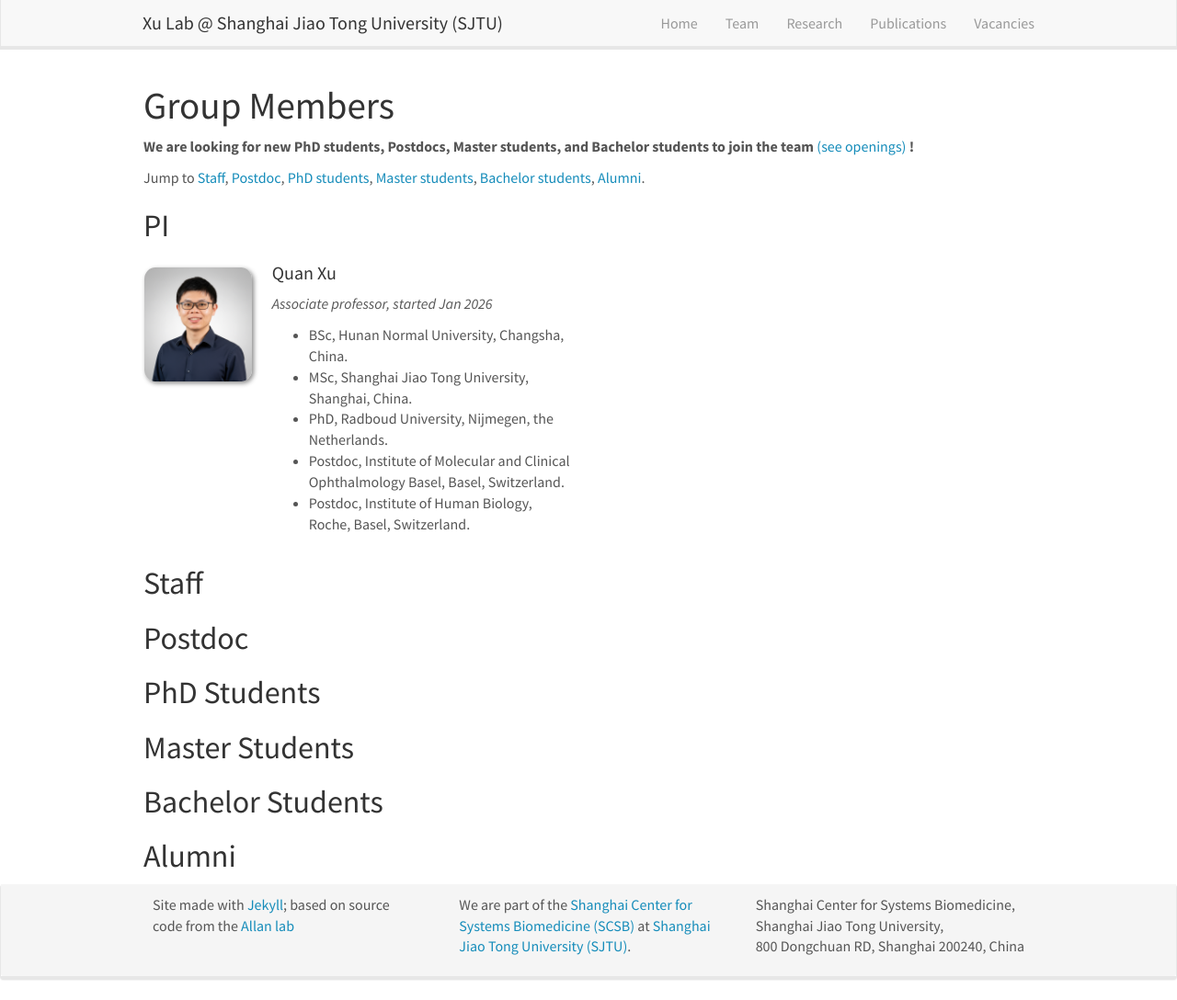
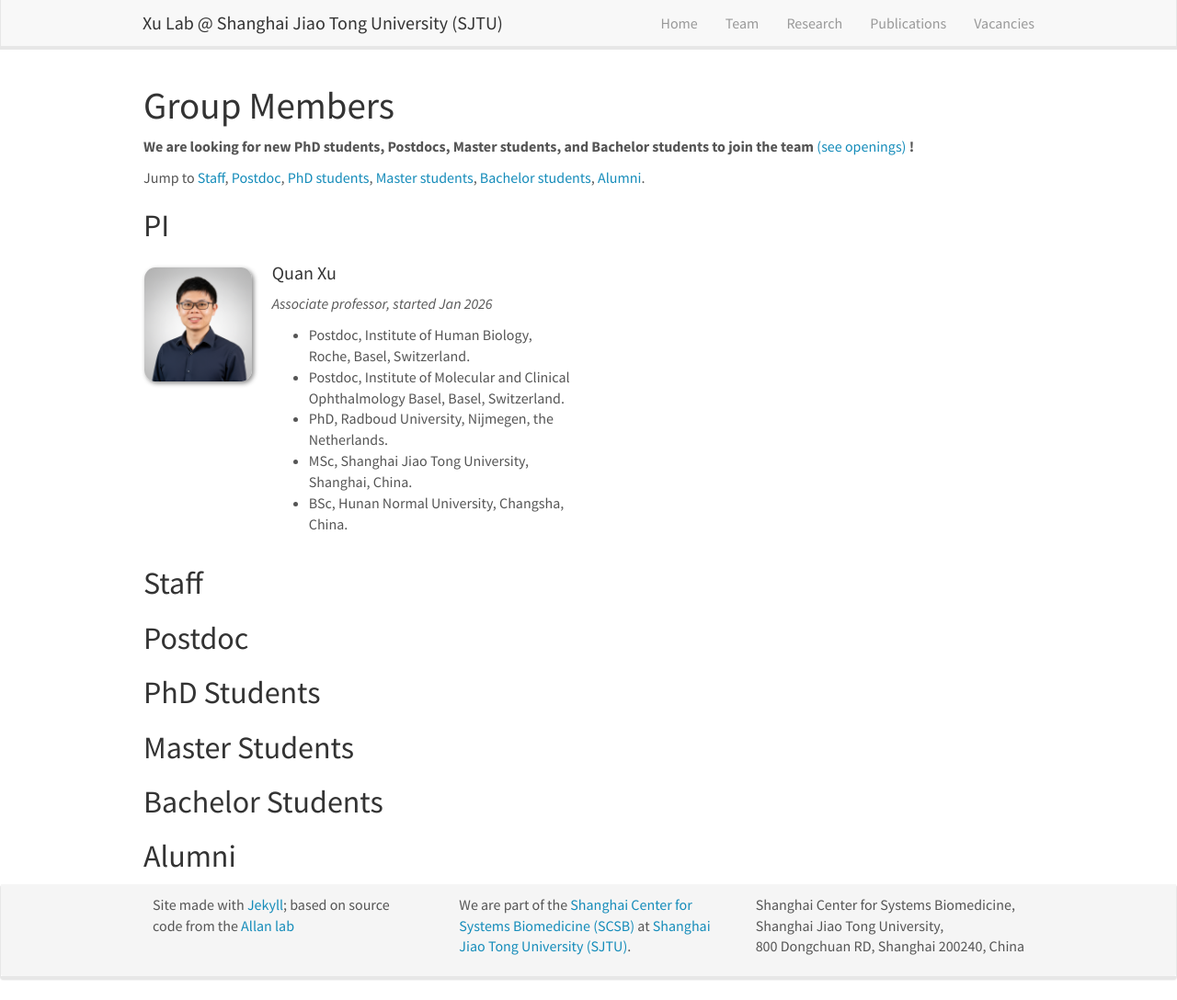
Before and after one commit to bioqxu/bioqxu.github.io, a Jekyll site: the page built from _pages/team.md, in a window 1280 px wide and 1088 px high. Shown: the whole window at 92% size. Built offline with Jekyll 4.4.1, drawn with Linux system fonts in a browser that asks for light colours; nearby versions of some CDN libraries.

Commit message:
about pi

```diff
--- a/_data/lab_pi.yml
+++ b/_data/lab_pi.yml
@@ -3,8 +3,8 @@
   info: Associate professor, started Jan 2026
   email: xuquan@sjtu.edu.cn
   number_educ: 5
-  education1: BSc, Hunan Normal University, Changsha, China.
-  education2: MSc, Shanghai Jiao Tong University, Shanghai, China.
+  education1: Postdoc, Institute of Human Biology, Roche, Basel, Switzerland.
+  education2: Postdoc, Institute of Molecular and Clinical Ophthalmology Basel, Basel, Switzerland.
   education3: PhD, Radboud University, Nijmegen, the Netherlands.
-  education4: Postdoc, Institute of Molecular and Clinical Ophthalmology Basel, Basel, Switzerland.
-  education5: Postdoc, Institute of Human Biology, Roche, Basel, Switzerland.
+  education4: MSc, Shanghai Jiao Tong University, Shanghai, China.
+  education5: BSc, Hunan Normal University, Changsha, China.
```
